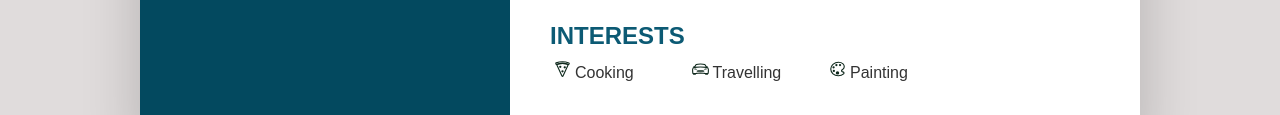
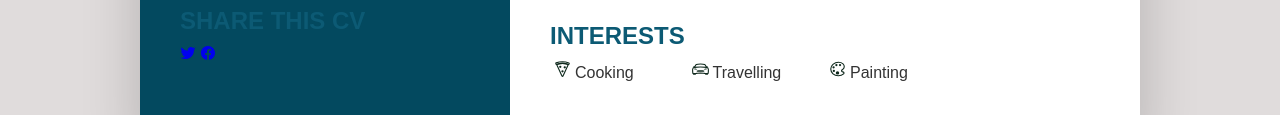
Before and after one commit to khanfaraha/resume, a plain HTML site: page index.html in a window 1280 px wide. Shown: the part 1353-1468 px from the top of the page. Drawn offline with nearby package versions, Linux system fonts and the light colour scheme.

Commit message:
Update index.html
Added social share option

```diff
--- a/index.html
+++ b/index.html
@@ -93,6 +93,14 @@
                         </span>
                     </li>
                 </ul>
+            </div>
+            <div class="about social-share">
+                <h2 class="title2">Share This CV</h2>
+                <div class="share-buttons">
+                    <a href="https://twitter.com/intent/tweet?url=https://your-cv-url.com&text=Check%20out%20this%20CV" target="_blank"><ion-icon class="icon" name="logo-twitter"></ion-icon></a>
+                    <a href="https://www.facebook.com/sharer/sharer.php?u=https://your-cv-url.com" target="_blank"><ion-icon class="icon" name="logo-facebook"></ion-icon></a>
+                    <!-- Add more share buttons as needed -->
+                </div>
             </div>
         </div>
 
```
